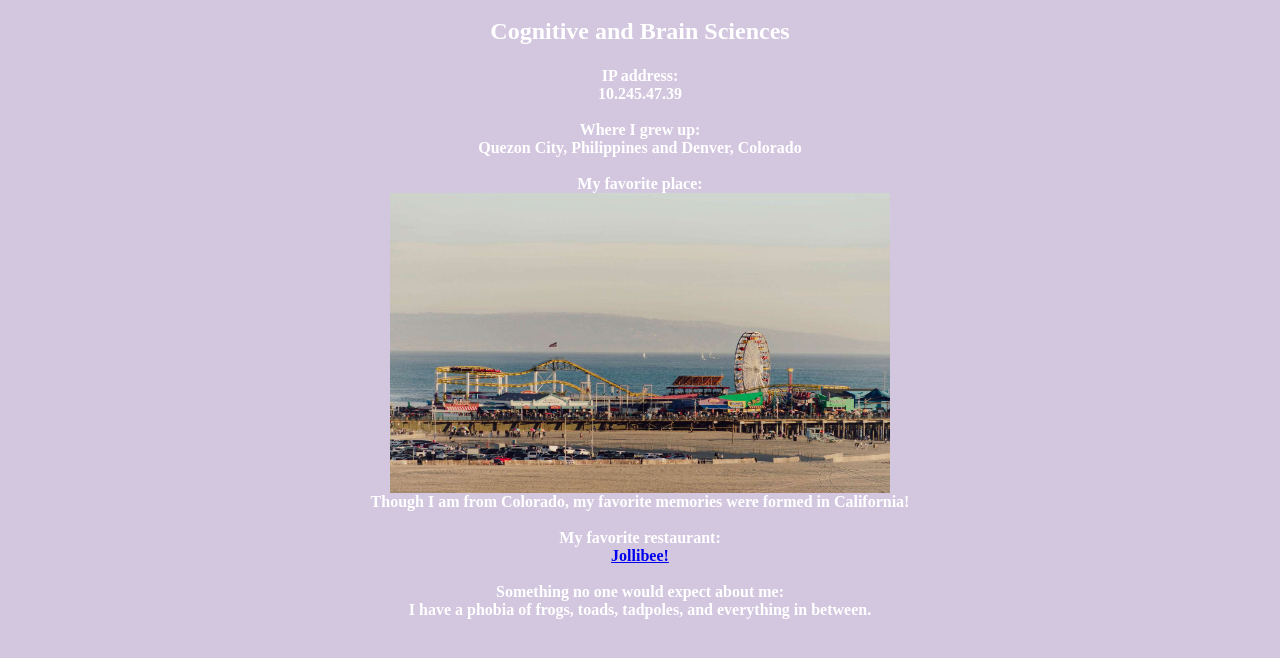
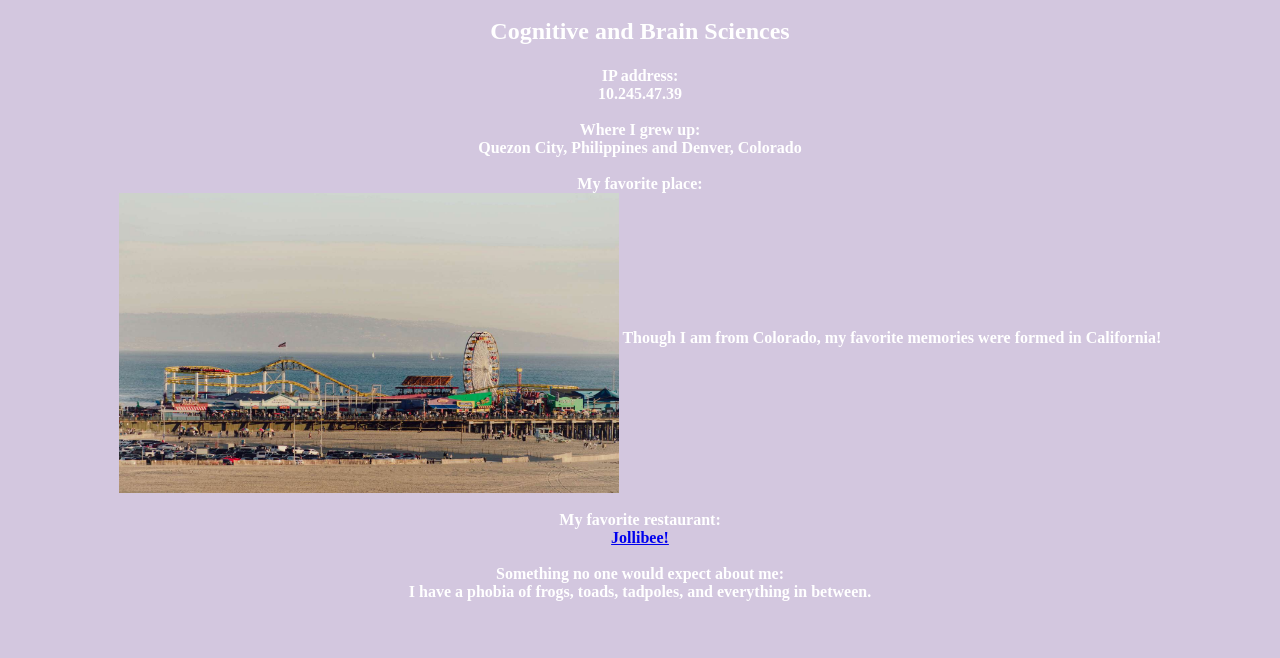
Before and after one commit to pcleme02/cs20, a plain HTML site: page index.html in a window 1280 px wide. Shown: the part 48-706 px from the top of the page. Drawn offline with Linux system fonts and the light colour scheme.

Commit message:
Update index.html

```diff
--- a/index.html
+++ b/index.html
@@ -4,20 +4,29 @@
 <body>
 <body style = "background-color:#D3C7DF">
 <font color="white">
-<h1><center> Patricia C. </center></h1>
-<h2><center> Cognitive and Brain Sciences <center></h2>
-<h4><center>
+<center>
+<h1> Patricia C. </h1>
+<h2> Cognitive and Brain Sciences </h2>
+<h4>
     <b> IP address: </b> </br>
     10.245.47.39 </br> </br>
     <b> Where I grew up: </b> </br>
     Quezon City, Philippines and Denver, Colorado </br> </br>
     <b> My favorite place: </b> </br>
-    <img src="cali.jpeg" style="width:500px;height:300px" BR CLEAR=”left” /"> </br>
-    Though I am from Colorado, my favorite memories were formed in California! </br> </br>
+    <img src="cali.jpeg" style="width:500px;height:300px" align="middle">
+    <align="left">
+        Though I am from Colorado, my favorite memories were formed in
+        California! </br></br>
+    </align>
+    <center>
     <b> My favorite restaurant: </b> </br>
-    <a href="https://www.jollibeefoods.com/" target="_blank"> Jollibee! </a> </br> </br>
+    <a href="https://www.jollibeefoods.com/" target="_blank"> Jollibee! </a>
+    </br> </br>
     <b> Something no one would expect about me: </b> </br>
     I have a phobia of frogs, toads, tadpoles, and everything in between.
-</center></h4></font>
+</h4>
+</center>
+</font>
+</text>
 </body>
 </html>
```
